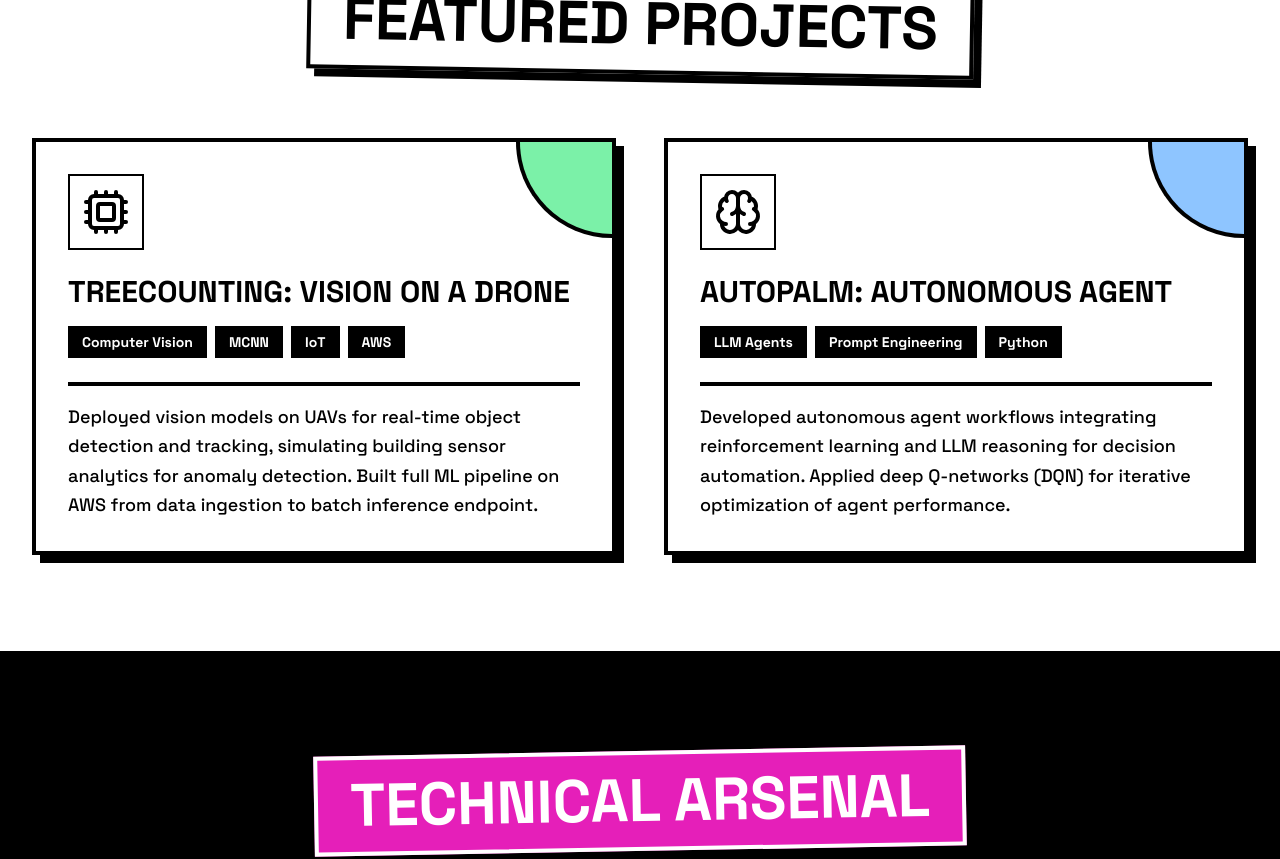
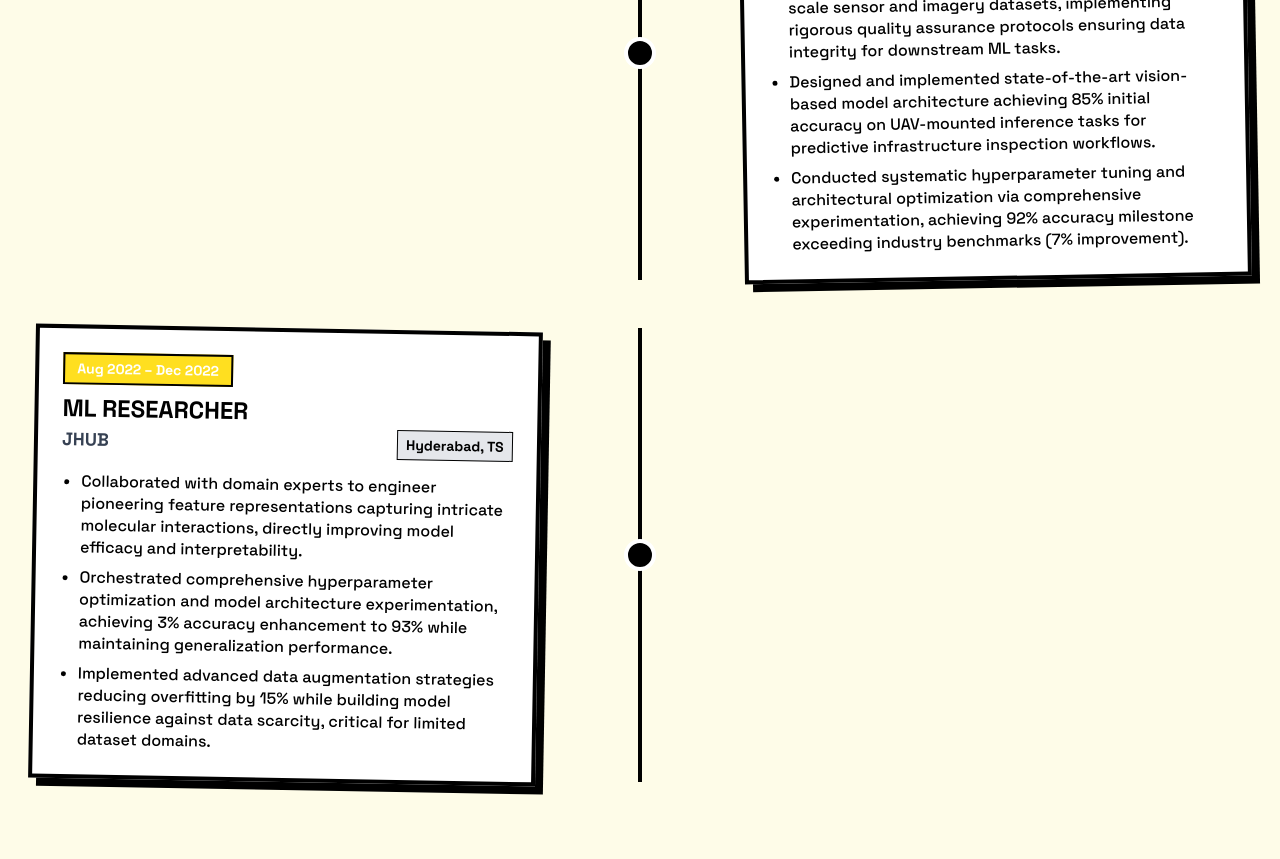
Before and after one commit to bilal-aamer/bilal-aamer.github.io, a React (Vite) app: page / in a window 1280 px wide. Shown: the part 2900-3759 px from the top of the page. Built offline with nearby package versions, Linux system fonts and the light colour scheme; no server answers; what @convex-dev/auth would draw is missing.

Commit message:
Update resume with new work experience, projects, and open source contributions

```diff
--- a/src/pages/Landing.tsx
+++ b/src/pages/Landing.tsx
@@ -1,7 +1,7 @@
 import { Button } from "@/components/ui/button";
 import { Card, CardContent, CardHeader, CardTitle } from "@/components/ui/card";
 import { motion } from "framer-motion";
-import { ArrowRight, Brain, Code2, Database, Globe, Mail, Terminal, Users, Briefcase, GraduationCap, Cpu, Cloud, Layers, FileText } from "lucide-react";
+import { ArrowRight, Brain, Code2, Database, Globe, Mail, Terminal, Users, Briefcase, GraduationCap, Cpu, Cloud, Layers, FileText, MessageSquare, ShieldCheck, Search, GitPullRequest } from "lucide-react";
 
 export default function Landing() {
   const containerVariants = {
@@ -199,6 +199,30 @@ export default function Landing() {
                   "Partnered with community manager and founder on developer advocacy, growing active community contributors from 0 to 120+ and establishing LLM-VM as industry-standard devtool for LLM optimization."
                 ],
                 color: "bg-accent"
+              },
+              {
+                role: "ML Research Engineer",
+                company: "IIT Hyderabad",
+                period: "Sept 2022 – Jan 2023",
+                type: "Hyderabad, TS",
+                desc: [
+                  "Curated, augmented, and meticulously cleaned large-scale sensor and imagery datasets, implementing rigorous quality assurance protocols ensuring data integrity for downstream ML tasks.",
+                  "Designed and implemented state-of-the-art vision-based model architecture achieving 85% initial accuracy on UAV-mounted inference tasks for predictive infrastructure inspection workflows.",
+                  "Conducted systematic hyperparameter tuning and architectural optimization via comprehensive experimentation, achieving 92% accuracy milestone exceeding industry benchmarks (7% improvement)."
+                ],
+                color: "bg-pink-300"
+              },
+              {
+                role: "ML Researcher",
+                company: "JHUB",
+                period: "Aug 2022 – Dec 2022",
+                type: "Hyderabad, TS",
+                desc: [
+                  "Collaborated with domain experts to engineer pioneering feature representations capturing intricate molecular interactions, directly improving model efficacy and interpretability.",
+                  "Orchestrated comprehensive hyperparameter optimization and model architecture experimentation, achieving 3% accuracy enhancement to 93% while maintaining generalization performance.",
+                  "Implemented advanced data augmentation strategies reducing overfitting by 15% while building model resilience against data scarcity, critical for limited dataset domains."
+                ],
+                color: "bg-yellow-300"
               }
             ].map((job, index) => (
               <div key={index} className="relative pl-8 md:pl-0">
@@ -250,6 +274,34 @@ export default function Landing() {
                 desc: "Developed autonomous agent workflows integrating reinforcement learning and LLM reasoning for decision automation. Applied deep Q-networks (DQN) for iterative optimization of agent performance.",
                 icon: <Brain className="h-12 w-12" />,
                 color: "bg-blue-300"
+              },
+              {
+                title: "NESGPT: Environmental AI Scoring",
+                tags: ["Vision LLMs", "GPT-4V", "DINO", "Hugging Face"],
+                desc: "Architected innovative ESG assessment system leveraging multimodal vision-language models for geospatial analysis. Implemented DINO + GPT-4V pipeline for automated annotation of satellite/map imagery, extracting environmental metrics at scale.",
+                icon: <Globe className="h-12 w-12" />,
+                color: "bg-green-400"
+              },
+              {
+                title: "WiE: LLM-Powered Web3 Chat",
+                tags: ["LLMs", "Fine-tuning", "Flutter", "Python"],
+                desc: "Built Web3 chat application integrating fine-tuned LLMs for context-aware conversational AI. Optimized LLM performance through strategic fine-tuning, achieving 40% improvement in response quality and 35% increase in session duration.",
+                icon: <MessageSquare className="h-12 w-12" />,
+                color: "bg-purple-300"
+              },
+              {
+                title: "BKYC: Decentralized KYC",
+                tags: ["Blockchain", "Solidity", "Smart Contracts", "TensorFlow"],
+                desc: "Conceived decentralized identity verification system integrating ML-based document verification with blockchain smart contracts. Engineered smart contracts managing secure user data lifecycle and automated document validation.",
+                icon: <ShieldCheck className="h-12 w-12" />,
+                color: "bg-orange-300"
+              },
+              {
+                title: "Locus 2.0: LLM Query Engine",
+                tags: ["LangChain", "GPT 3.5-Turbo", "Docker", "NextJS"],
+                desc: "Developed full-stack conversational AI application leveraging GPT 3.5-turbo for context-aware query resolution with RAG. Architected backend infrastructure for LLM inference and streamlined deployment through Dockerization.",
+                icon: <Search className="h-12 w-12" />,
+                color: "bg-blue-400"
               }
             ].map((project, index) => (
               <div key={index} className={`bg-white border-4 border-black p-8 neo-shadow flex flex-col h-full relative overflow-hidden group`}>
@@ -269,6 +321,58 @@ export default function Landing() {
                   <p className="text-lg font-medium leading-relaxed border-t-4 border-black pt-4">
                     {project.desc}
                   </p>
+                </div>
+              </div>
+            ))}
+          </div>
+        </section>
+
+        {/* Open Source Contributions Section */}
+        <section className="py-24 px-4 sm:px-6 lg:px-8 max-w-7xl mx-auto bg-white border-b-4 border-black">
+          <div className="mb-16 text-center">
+            <h2 className="text-5xl md:text-6xl font-black uppercase inline-block bg-black text-white border-4 border-black px-8 py-4 neo-shadow-sm transform -rotate-1">
+              Open Source Impact
+            </h2>
+          </div>
+
+          <div className="grid grid-cols-1 lg:grid-cols-2 gap-8">
+            {[
+              {
+                project: "Anarchy AI (YC W23) LLM-VM",
+                desc: "Distributed ML library implementing multi-node training protocols",
+                prs: "Multiple PRs"
+              },
+              {
+                project: "Ivy Deep Learning Framework",
+                desc: "Enhanced numerical operations and library compatibility",
+                prs: "PRs #21449, #21867"
+              },
+              {
+                project: "Lightning AI PyTorch Lightning",
+                desc: "PyTorch wrapper simplifying complex model training",
+                prs: "PR #7"
+              },
+              {
+                project: "MindsDB Explainable AI",
+                desc: "Enhanced model interpretation and visualization modules",
+                prs: "PR #3061"
+              },
+              {
+                project: "UnionML Ensemble Learning",
+                desc: "Implemented optimization strategies",
+                prs: "PR #180"
+              }
+            ].map((item, index) => (
+              <div key={index} className="border-4 border-black p-6 hover:bg-gray-50 transition-colors flex items-start gap-4">
+                <div className="bg-black text-white p-3 border-2 border-black">
+                  <GitPullRequest className="h-8 w-8" />
+                </div>
+                <div>
+                  <h3 className="text-xl font-black uppercase mb-1">{item.project}</h3>
+                  <p className="text-base font-medium mb-2">{item.desc}</p>
+                  <span className="inline-block bg-secondary border-2 border-black px-2 py-1 text-xs font-bold uppercase">
+                    {item.prs}
+                  </span>
                 </div>
               </div>
             ))}
```
